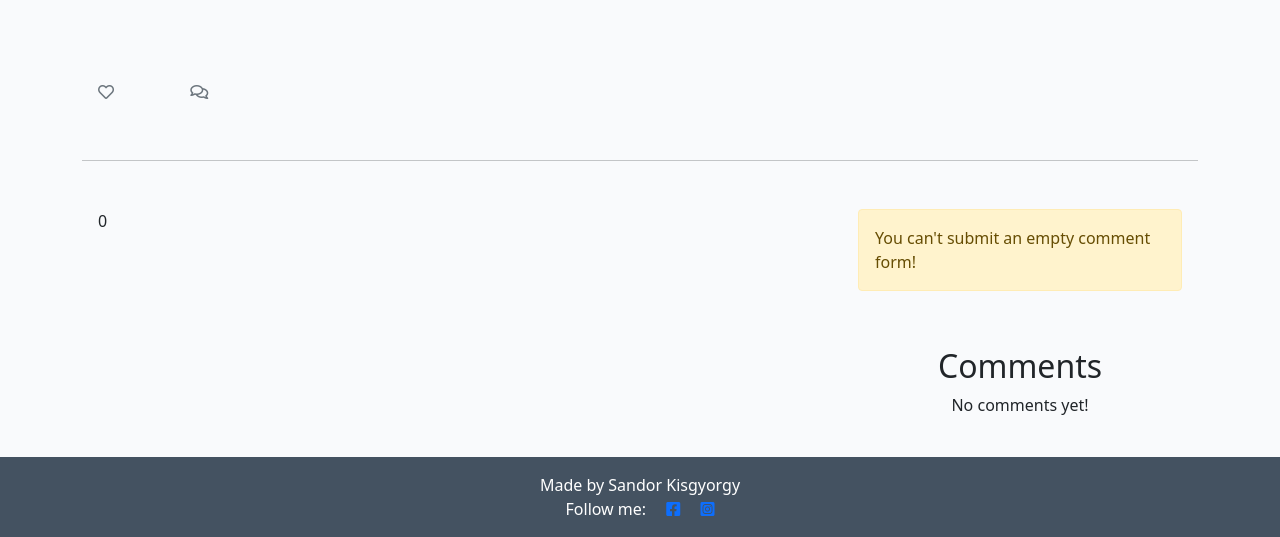
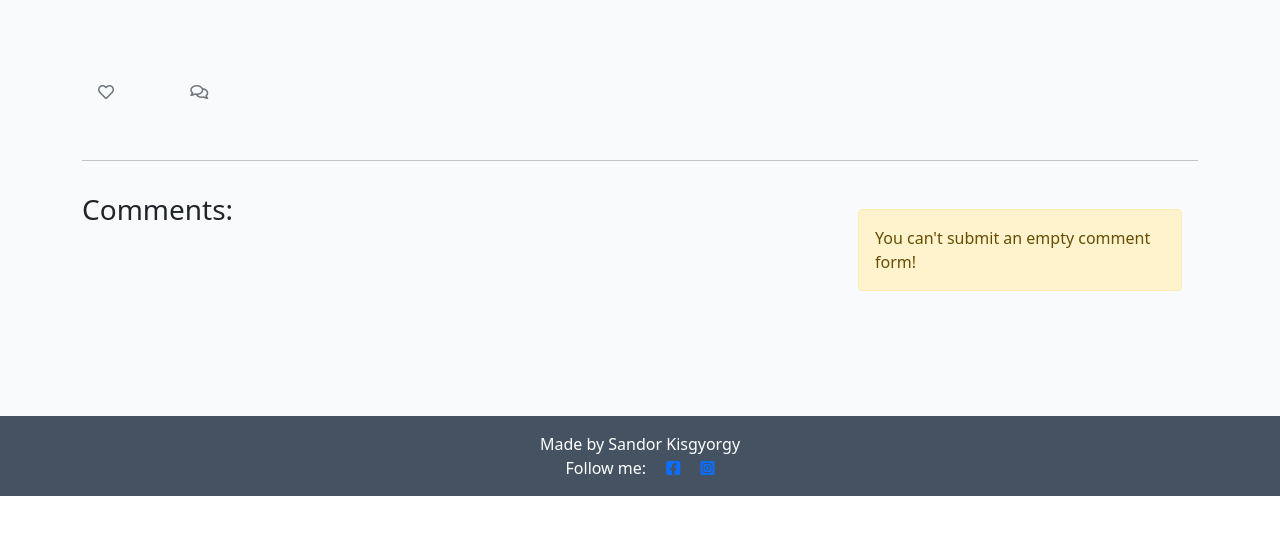
Before and after one commit to Code-Institute-Submissions/ksagep-Forth-milestone-project-MaquetteBlog_JanResub, a Django app: template templates/post_detail.html in a window 1280 px wide. Shown: the part 304-841 px from the top of the page. After the commit the page ends 800 px from the top, so only its background shows below. Run offline with Django 3.2, Linux system fonts and the light colour scheme; the template is opened without the code that fills it, so the values that code supplies are empty; some libraries are stand-ins or nearby versions.

Commit message:
Delete unused part of the post.detail.html.

```diff
--- a/templates/post_detail.html
+++ b/templates/post_detail.html
@@ -70,13 +70,9 @@
     <div class="row">
 
         <div class="col-md-8 card mb-4  mt-3 ">
+            <h3>Comments:</h3>
             <div class="card-body">
 
-                <div class="col-1">
-
-                    {{ comments | length }}
-
-                </div>
                 <!-- We want a for loop inside the empty control tags to iterate through each comment in comments -->
                 {% for comment in comments %}
                 <div class="comments" style="padding: 10px;">
@@ -116,41 +112,9 @@
                     {% csrf_token %}
                     <button type="submit" class="btn btn-signup btn-lg">Submit</button>
                 </form>
-
                 {% endif %}
                 {% endif %}
             </div>
-            <section>
-                <div class="col-12 col-md-8 offset-md-2">
-                    <div class="row">
-                        <div class="col text-center mt-4">
-                            <h2 class="heading small-heading">Comments</h2>
-                        </div>
-                    </div>
-                    {% for comment in comments %}
-                    <p>
-                        <strong>{{ comment.name }}</strong> <small>{{ comment.date }}</small><br>
-                        {{ comment.body }}
-                    </p>
-                    {% if request.user.is_superuser %}
-                    <!-- Button trigger delete comment modal -->
-                    <span data-toggle="modal" data-target="#deleteComment">
-                        <button type="button" class="btn btn-outline-danger" data-toggle="tooltip"
-                            data-placement="right" title="Delete Comment">
-                            <i class="far fa-trash-alt"></i>
-                        </button>
-                    </span>
-
-                    {% endif %}
-                    <!-- No hr element after last comment -->
-                    {% if not forloop.last %}
-                    <hr>
-                    {% endif %}
-                    {% empty %}
-                    <p class="text-center">No comments yet!</p>
-                    {% endfor %}
-                </div>
-            </section>
         </div>
     </div>
 </div>
```
